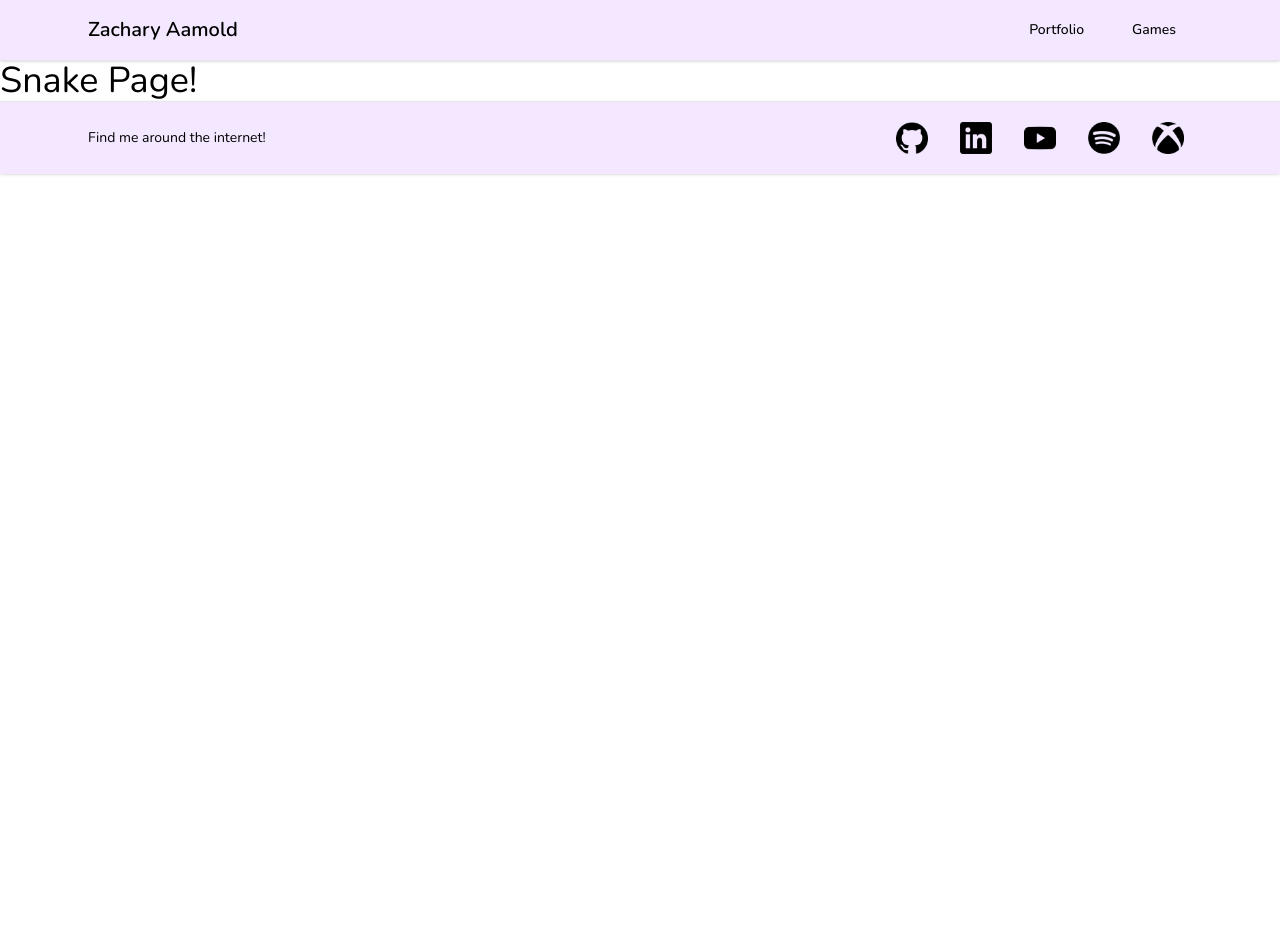
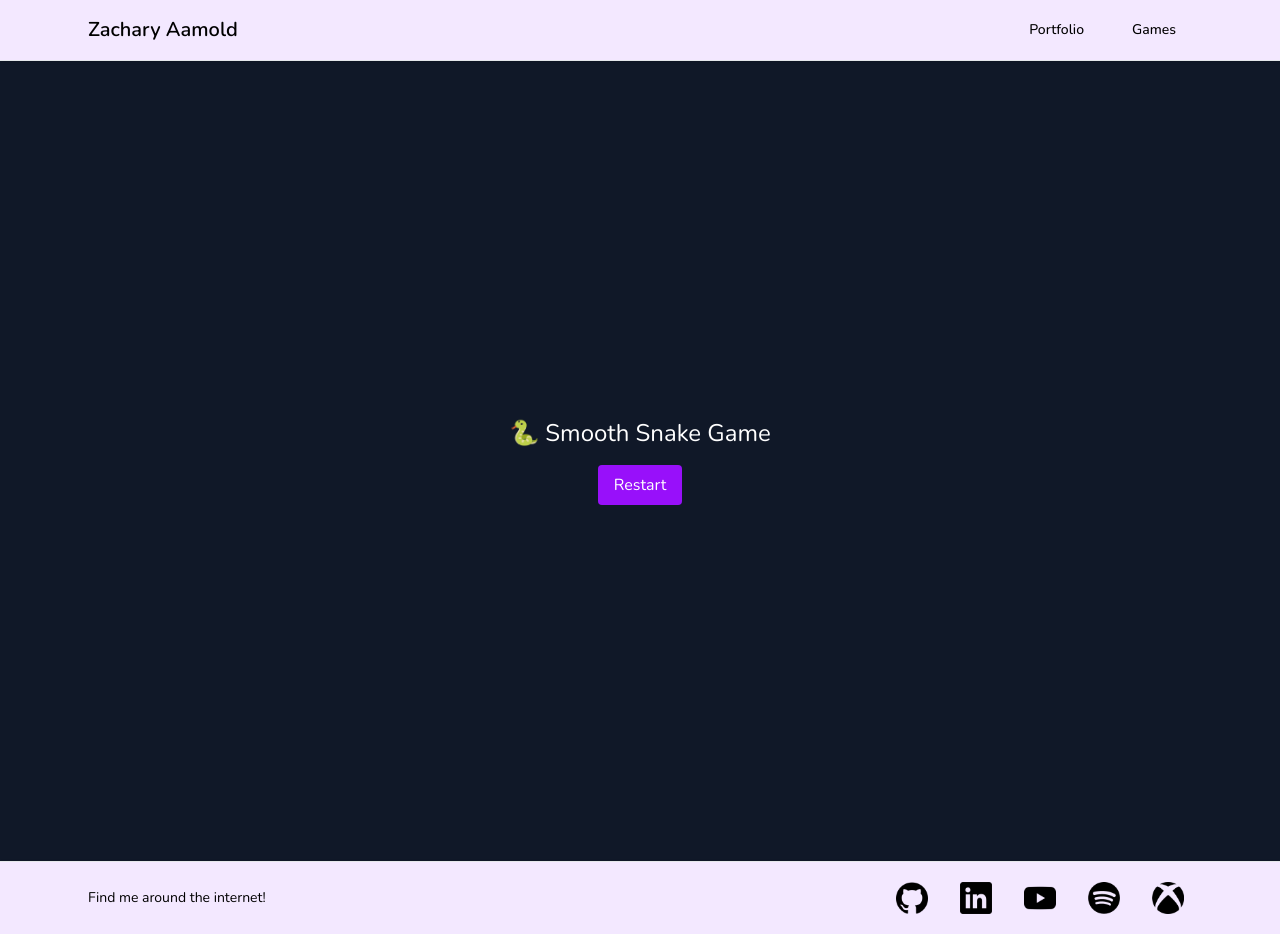
Before and after one commit to zaamold/zaamold-website, a Next.js app: page /games/snake in a window 1280 px wide. Before the commit the page ends 800 px from the top, so only its background shows below. Built offline with nearby package versions, Linux system fonts and the light colour scheme.

Commit message:
First implementation of snake game

```diff
--- a/src/app/games/snake/page.js
+++ b/src/app/games/snake/page.js
@@ -1,8 +1,123 @@
+"use client";
+import { useState, useEffect } from "react";
 
-export default function SnakePage() {
-    return (
-        <div>
-            <p className="text-4xl">Snake Page!</p>
+export default function SnakeGame() {
+  const gridSize = 20; // 20x20 cells
+  const cellSize = 20; // pixels per cell
+
+  const [snake, setSnake] = useState([{ x: 10, y: 10 }]);
+  const [food, setFood] = useState({ x: 5, y: 5 });
+  const [dir, setDir] = useState("RIGHT");
+  const [gameOver, setGameOver] = useState(false);
+
+  // Handle key presses
+    useEffect(() => {
+        const handleKeyDown = (e) => {
+            if (["ArrowUp", "ArrowDown", "ArrowLeft", "ArrowRight"].includes(e.key)) {
+                e.preventDefault(); // stop page scrolling
+            }
+        if (e.key === "ArrowUp" && dir !== "DOWN") setDir("UP");
+        if (e.key === "ArrowDown" && dir !== "UP") setDir("DOWN");
+        if (e.key === "ArrowLeft" && dir !== "RIGHT") setDir("LEFT");
+        if (e.key === "ArrowRight" && dir !== "LEFT") setDir("RIGHT");
+        };
+        window.addEventListener("keydown", handleKeyDown);
+        return () => window.removeEventListener("keydown", handleKeyDown);
+    }, [dir]);
+
+  // Game loop
+  useEffect(() => {
+    if (gameOver) return;
+    const interval = setInterval(() => {
+      setSnake((prev) => {
+        const head = { ...prev[0] };
+        if (dir === "UP") head.y -= 1;
+        if (dir === "DOWN") head.y += 1;
+        if (dir === "LEFT") head.x -= 1;
+        if (dir === "RIGHT") head.x += 1;
+
+        // Collision detection
+        if (
+          head.x < 0 ||
+          head.x >= gridSize ||
+          head.y < 0 ||
+          head.y >= gridSize ||
+          prev.some((p) => p.x === head.x && p.y === head.y)
+        ) {
+          setGameOver(true);
+          return prev;
+        }
+
+        const newSnake = [head, ...prev];
+        if (head.x === food.x && head.y === food.y) {
+          setFood({
+            x: Math.floor(Math.random() * gridSize),
+            y: Math.floor(Math.random() * gridSize),
+          });
+        } else {
+          newSnake.pop();
+        }
+        return newSnake;
+      });
+    }, 150);
+    return () => clearInterval(interval);
+  }, [dir, food, gameOver]);
+
+  // Restart the game
+  const restart = () => {
+    setSnake([{ x: 10, y: 10 }]);
+    setFood({ x: 5, y: 5 });
+    setDir("RIGHT");
+    setGameOver(false);
+  };
+
+  return (
+    <div className="flex flex-col items-center justify-center h-screen bg-gray-900 text-white">
+      <h1 className="text-2xl mb-4">🐍 Smooth Snake Game</h1>
+      {gameOver ? (
+        <button
+          onClick={restart}
+          className="px-4 py-2 bg-purple-600 hover:bg-purple-700 rounded"
+        >
+          Restart
+        </button>
+      ) : (
+        <div
+          className="relative bg-gray-800"
+          style={{
+            width: gridSize * cellSize,
+            height: gridSize * cellSize,
+          }}
+        >
+          {/* Snake segments */}
+          {snake.map((seg, i) => (
+            <div
+              key={i}
+              className="absolute bg-green-500 transition-transform duration-150"
+              style={{
+                width: cellSize,
+                height: cellSize,
+                transform: `translate(${seg.x * cellSize}px, ${
+                  seg.y * cellSize
+                }px)`,
+                borderRadius: i === 0 ? "4px" : "2px",
+              }}
+            />
+          ))}
+
+          {/* Food */}
+          <div
+            className="absolute bg-red-500 rounded-sm"
+            style={{
+              width: cellSize,
+              height: cellSize,
+              transform: `translate(${food.x * cellSize}px, ${
+                food.y * cellSize
+              }px)`,
+            }}
+          />
         </div>
-    )
+      )}
+    </div>
+  );
 }
```
